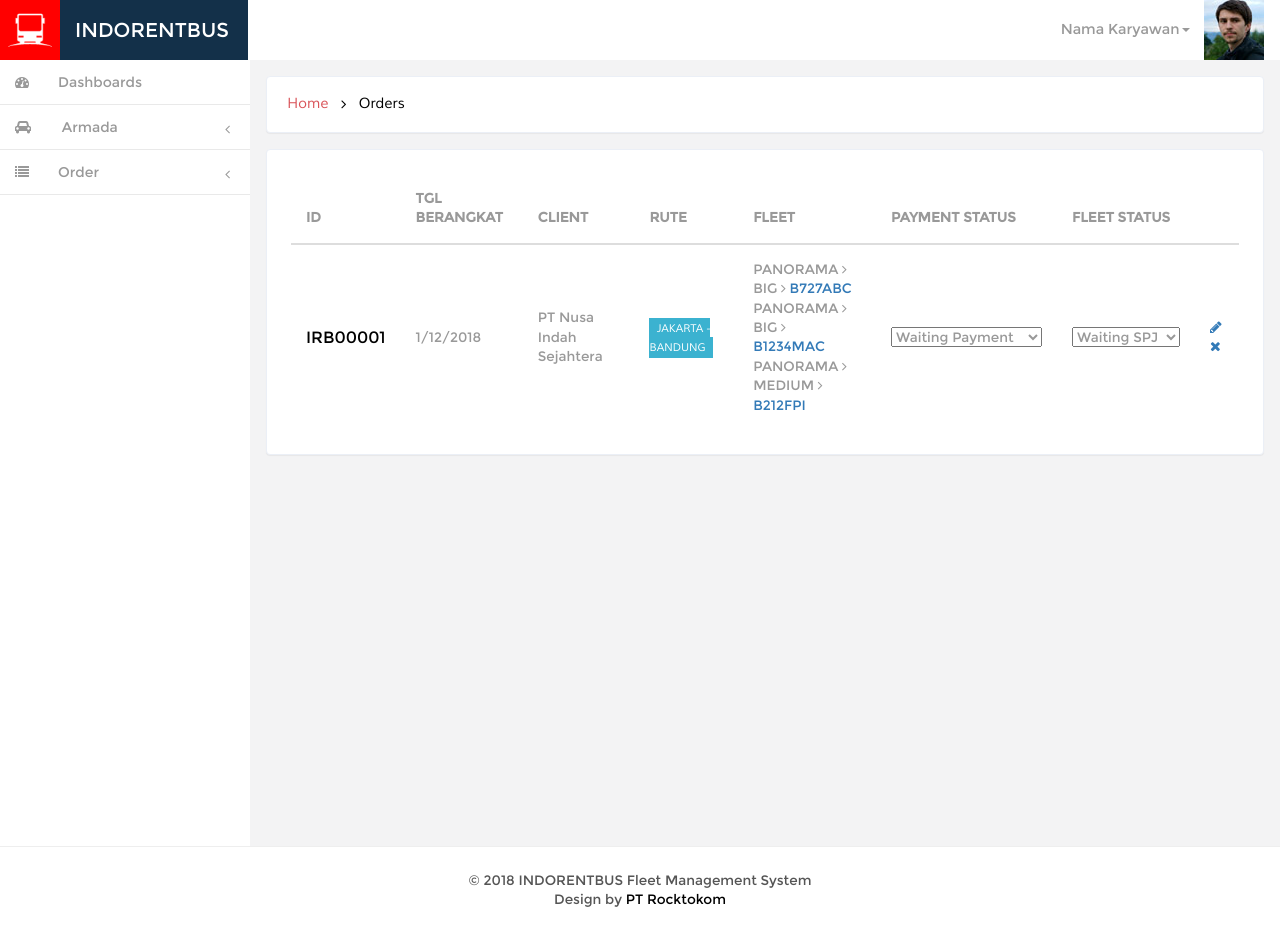
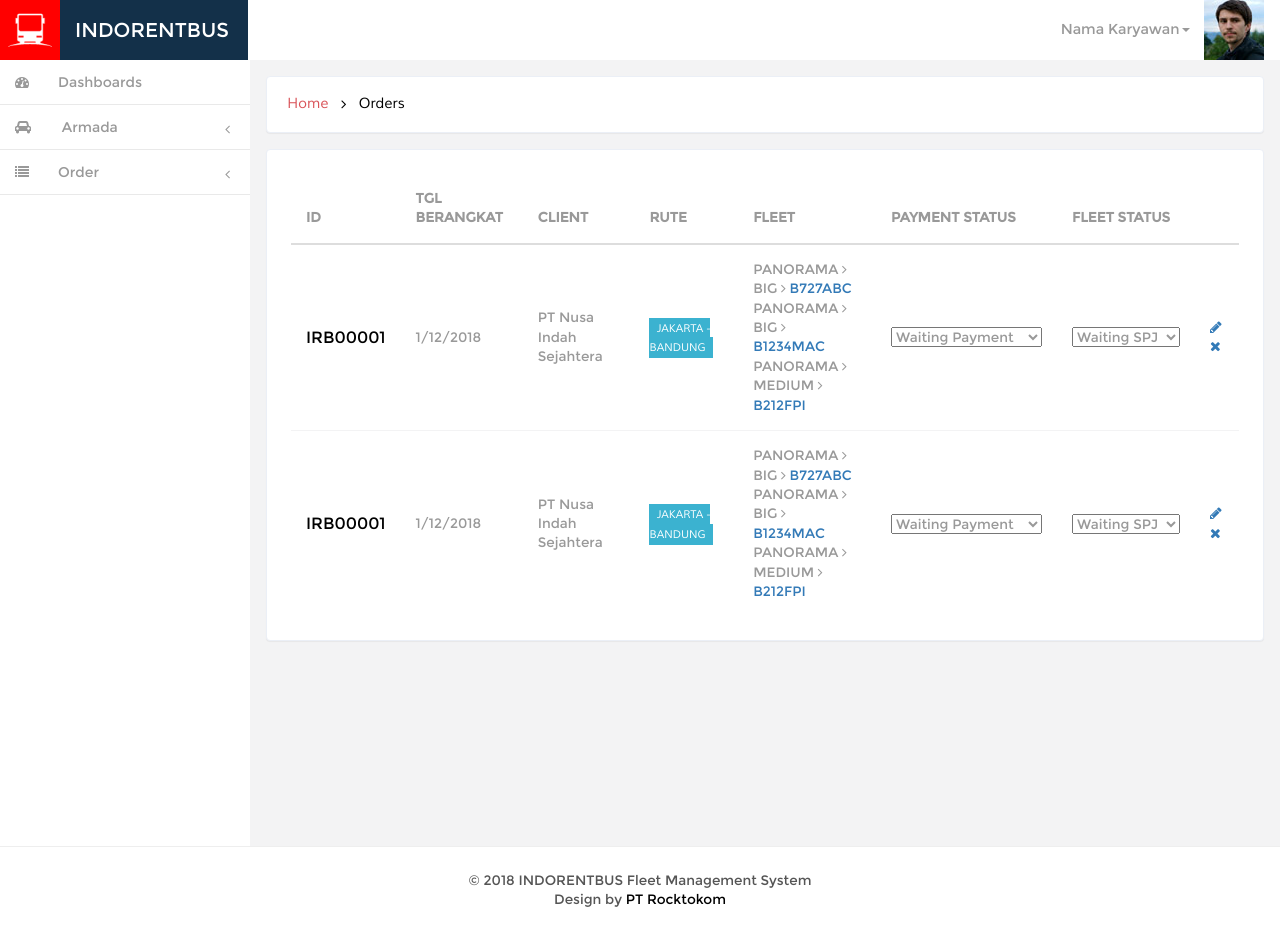
Before and after one commit to kemtol/indorentbus, a Jekyll site: the page built from laman/orders.html, in a window 1280 px wide. Built offline with Jekyll 4.4.1, drawn with Linux system fonts in a browser that asks for light colours; nearby versions of some CDN libraries; Markdown is read by kramdown in place of the engine named in the settings; comment, search, counter and statistics services are not loaded.

Commit message:
Update orders.html

```diff
--- a/laman/orders.html
+++ b/laman/orders.html
@@ -73,6 +73,53 @@ permalink: /orders/
 
 			    <td>
 				<a href="" class="fa fa-pencil"></a> <a href="" class="fa fa-times"></a>
+			    </td>
+			</tr>
+
+			<tr class="table-row">
+			    <td class="table-text">
+				<h6>IRB00001</h6>
+			    </td>
+
+			    <td class="march">
+			       1/12/2018
+			    </td>
+
+			    <td class="march">
+			       PT Nusa Indah Sejahtera
+			    </td>
+
+			    <td>
+				<span class="fam">JAKARTA - BANDUNG</span>
+			    </td>
+
+			    <td>
+				    <div>PANORAMA <i class="fa fa-angle-right"></i> BIG <i class="fa fa-angle-right"></i> <a href="">B727ABC</a></div>
+				    <div>PANORAMA <i class="fa fa-angle-right"></i> BIG <i class="fa fa-angle-right"></i> <a href="">B1234MAC</a></div>
+				    <div>PANORAMA <i class="fa fa-angle-right"></i> MEDIUM <i class="fa fa-angle-right"></i> <a href="">B212FPI</a></div>
+			    </td>
+
+			    <td>
+					<select>
+						<option value="wp">Waiting Payment</option>
+						<option value="dp">DP Received</option>
+						<option value="fp">Payment Received</option>
+						<option value="pnd">Process non DP</option>
+						<option value="cl">Canceled</option>
+					</select>
+			    </td>
+
+			    <td>
+					<select>
+						<option value="wp">Waiting SPJ</option>
+						<option value="dp">Proceed SPJ</option>
+						<option value="fp">Dispatch</option>
+						<option value="fp">Completed</option>
+					</select>
+			    </td>
+
+			    <td>
+				<a href="" class="fa fa-pencil"></a> <a href="" class="fa fa-times"></a>
 
 			    </td>
 			</tr>
```
